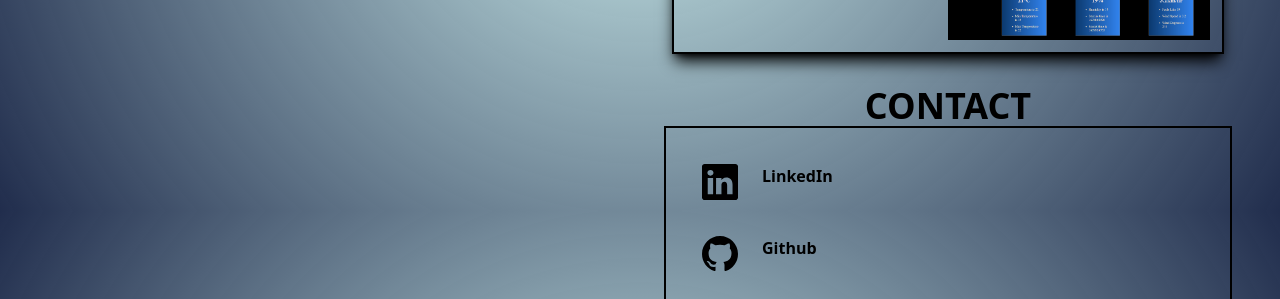
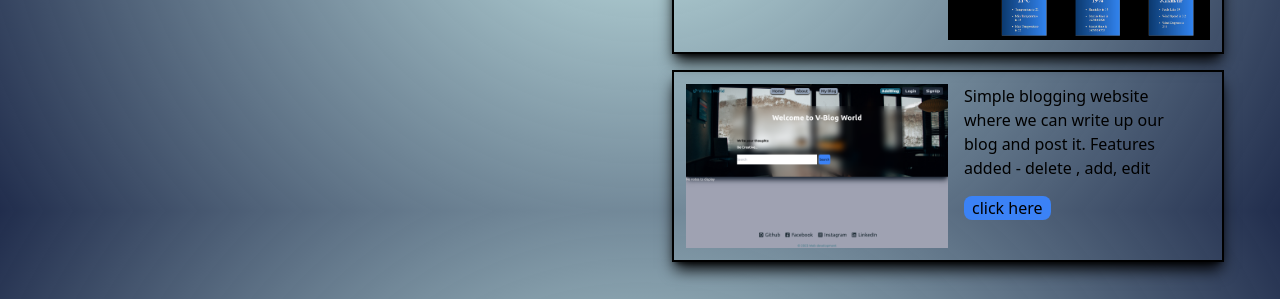
Before and after one commit to astrospkc/portfolio, a React (Vite) app: page / in a window 1280 px wide. Shown: the part 1389-1688 px from the top of the page. Built offline with nearby package versions, Linux system fonts and the light colour scheme.

Commit message:
project added

```diff
--- a/src/components/Works.jsx
+++ b/src/components/Works.jsx
@@ -4,6 +4,7 @@ import { Link } from "react-router-dom";
 import weather from "./weather.png";
 import web from "./web.jpg";
 import movieFrontImage from "./movieFrontImage.png";
+import image from "./blogImage.png";
 
 const Works = () => {
   return (
@@ -14,7 +15,7 @@ const Works = () => {
         <div className="flex  flex-row m-4 border-2 border-black p-3 shadow-lg shadow-black">
           <img src={movieFrontImage} alt="" className="w-1/2" />
           <div className="mx-4">
-            <p className="">
+            <p className="multiline">
               This is a movie app where I used external tmdb APi and used tools
               such as reactjs , html and tailwind css.
             </p>
@@ -28,8 +29,22 @@ const Works = () => {
         <div className="flex  flex-row-reverse m-4 border-2 border-black p-3 shadow-lg shadow-black">
           <img src={weather} alt="" className="w-1/2" />
           <div className="mx-4">
-            <p className="">Tools used - Css , html and Javascript</p>
+            <p className="multiline">Tools used - Css , html and Javascript</p>
             <Link to="https://weather-info-eight.vercel.app/">
+              <button className="bg-blue-500 px-2 rounded-lg mt-4 ">
+                click here
+              </button>
+            </Link>
+          </div>
+        </div>
+        <div className="flex  flex-row m-4 border-2 border-black p-3 shadow-lg shadow-black">
+          <img src={image} alt="" className="w-1/2" />
+          <div className="mx-4">
+            <p className="multiline">
+              Simple blogging website where we can write up our blog and post
+              it. Features added - delete , add, edit <div className=""></div>
+            </p>
+            <Link to="https://v-blog-7m8n.vercel.app/">
               <button className="bg-blue-500 px-2 rounded-lg mt-4 ">
                 click here
               </button>
--- a/src/index.css
+++ b/src/index.css
@@ -57,4 +57,10 @@
   .clipped {
     clip-path: polygon(0% 0%, 100% 0%, 60% 100%, 0% 100%);
   }
+  .multiline {
+    display: -webkit-box;
+    -webkit-box-orient: vertical;
+    -webkit-line-clamp: 4;
+    overflow: hidden;
+  }
 }
```
Also changed, not shown: src/components/blogImage.png (added).
